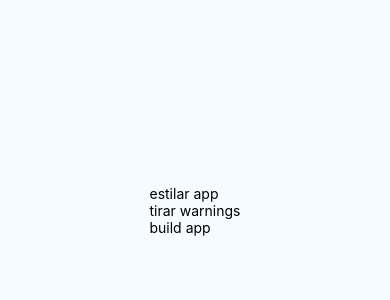
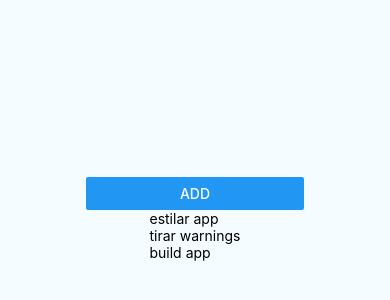
Before and after one commit to eugriner/react-native-class, a React Native app in the folder ToDo/: screen / in a window 390 px wide. Shown: the part 212-512 px from the top of the page. Built offline with nearby package versions, Linux system fonts and the light colour scheme.

Commit message:
The app is adding to-do's

```diff
--- a/ToDo/App.js
+++ b/ToDo/App.js
@@ -1,6 +1,7 @@
 import React, {Component} from 'react';
 import {StyleSheet, View} from 'react-native';
 import ToDoList from './components/to-do-list';
+import AddToDo from './components/add-to-do';
 
 export default class App extends Component {
   constructor() {
@@ -19,9 +20,17 @@ export default class App extends Component {
       ],
     }
   }
+
+  addToDo(text) {
+    this.setState({
+      toDos: [ ...this.state.toDos, {text} ]
+    })
+  }
+
   render() {
     return (
       <View style={styles.container}>
+        <AddToDo add={ (text) => this.addToDo(text) }/>
         <ToDoList toDoList={this.state.toDos} />
       </View>
     );
--- a/ToDo/components/add-to-do.js
+++ b/ToDo/components/add-to-do.js
@@ -0,0 +1,44 @@
+import React from 'react';
+import { View, TextInput, Button } from 'react-native';
+
+class AddToDo extends React.Component {
+  constructor() {
+    super();
+
+    this.state = {
+      text: '',
+    }
+  }
+
+  onTextInput(text) {
+    this.setState({
+      //text: text
+      text
+    })
+  }
+
+  addToDo() {
+    this.props.add(this.state.text)
+    this.setState({
+      text: ''
+    })
+  }
+
+  render() {
+    return (
+      <View>
+        <TextInput
+          value={this.state.text}
+          onChangeText={text => this.onTextInput(text)}
+        />
+        <Button
+          onPress={
+            () => this.addToDo()
+          }
+          title="add" />
+      </View>
+      )
+    }
+  }
+
+  export default AddToDo;
```
